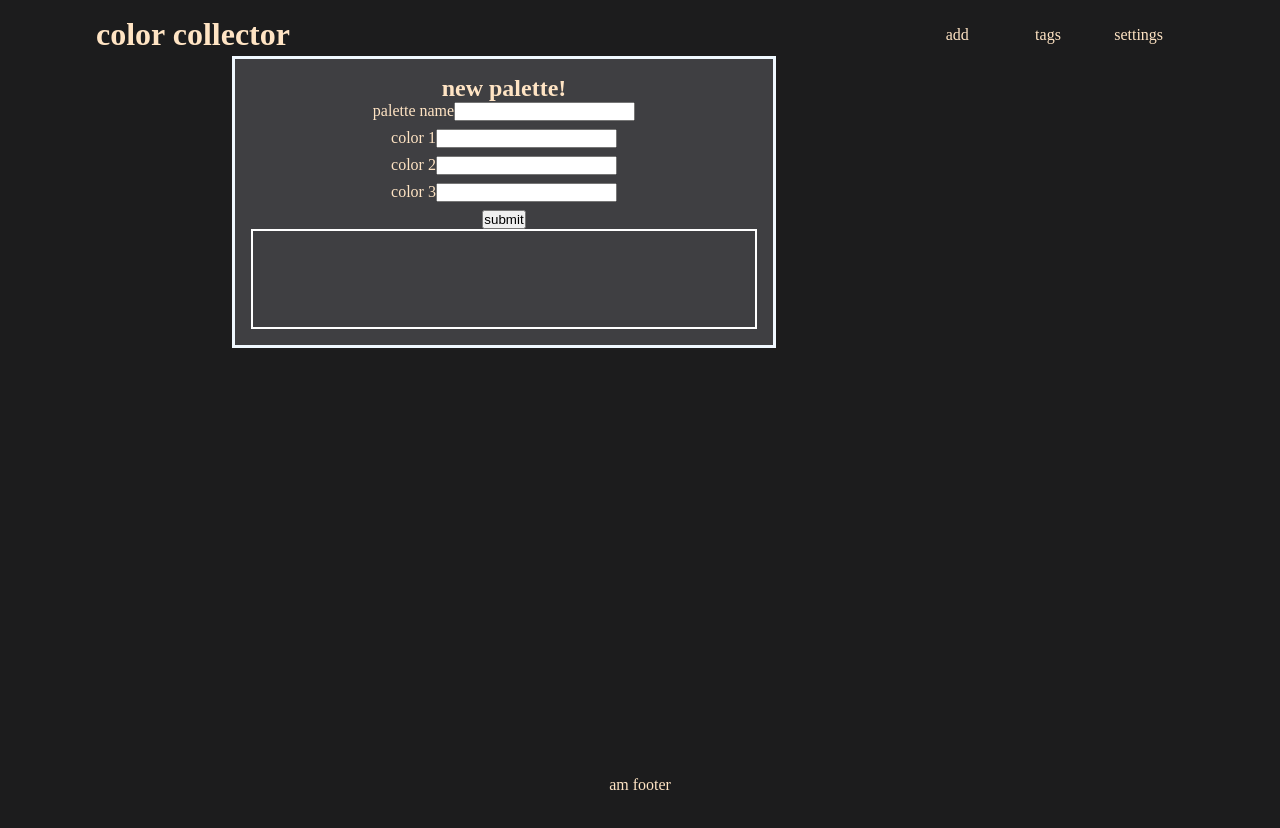
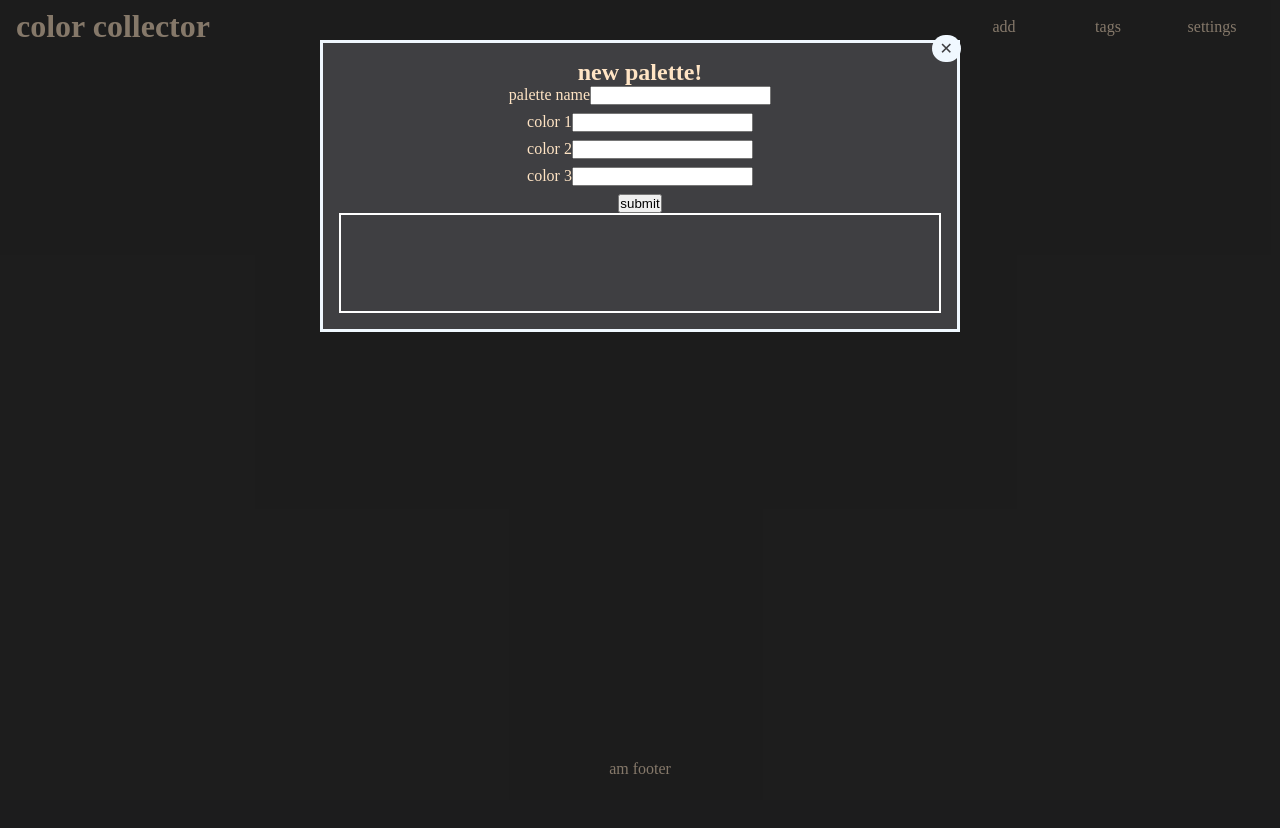
Before and after one commit to mistyb01/color-collector, a React (Create React App) app: page / in a window 1280 px wide. Both pictures are taken after a click on the element "add". Shown: the top 828 px of the page. After the commit the page ends 800 px from the top, so only its background shows below. Built offline with nearby package versions, Linux system fonts and the light colour scheme.

Commit message:
css edits

```diff
--- a/src/AddPopup.js
+++ b/src/AddPopup.js
@@ -1,9 +1,9 @@
 import React from 'react';
 import './App.css';
-function AddPopup({handlePaletteAdd, setPaletteName, colorList, setColorList}) {
+function AddPopup({handlePaletteAdd, setPaletteName, colorList,
+  setColorList, setAddWindow}) {
 
   function handlePaletteName(e) {
-    // console.log(e.target.value);
     setPaletteName(e.target.value);
   }
 
@@ -14,9 +14,14 @@ function AddPopup({handlePaletteAdd, setPaletteName, colorList, setColorList}) {
     setColorList(colorArr);
   }
 
+  function handleWindowClose() {
+    setAddWindow(current => !current)
+  }
+
   return (
     <>
       <section id="add-popup">
+          <div className='delete-btn' onClick={handleWindowClose}>&#10005;</div>
           <h1>new palette!</h1>
           <form onSubmit={handlePaletteAdd}>
             <label>
--- a/src/App.css
+++ b/src/App.css
@@ -10,14 +10,15 @@ body {
 }
 
 #root {
+    width: 100%;
     position: relative;
     min-height: 100vh;
-    margin: 1rem 6rem;
 }
 
 header{
     display: grid;
     grid-template-columns: 3fr 1fr;
+    padding: 0.5rem 1rem;
 }
 nav {
     display: grid;
@@ -35,10 +36,15 @@ footer {
     text-align: center;
 }
 
+main {
+    width: 80%;
+    margin: auto;
+}
 #gallery {
     display: flex;
     flex-direction: row;
     flex-wrap:wrap;
+    justify-content: center;
     column-gap: 2rem;
     row-gap: 2rem;
     margin-top: 2rem;
@@ -54,13 +60,14 @@ footer {
 #add-popup {
     position: absolute;
     top: 5%;
+    left: 50%;
     width: 50%;
-    left: 12.5%;
+    margin-left: -25%;
     padding: 1rem;
     background-color: rgb(63, 63, 66);
     border: 3px solid aliceblue;
     text-align: center;
-    z-index: 2;
+    z-index: 3;
 }
 
 #add-popup form {
@@ -69,13 +76,22 @@ footer {
     row-gap: 0.5rem;
     align-items:center;
 }
+
+.dark-overlay {
+    position: absolute;
+    background: rgba(29, 29, 29, 0.539);
+    width: 100%;
+    height: 100%;
+    top: 0px;
+    z-index: 2;
+}
 .palette-container {
     position: relative;
 
 }
 .delete-btn {
     position: absolute;
-    top: -0.33rem;
+    top: -0.5rem;
     right: -0.25rem;
     color: rgb(63, 63, 66);
     background-color: aliceblue;
--- a/src/App.jsx
+++ b/src/App.jsx
@@ -41,6 +41,9 @@ function App() {
       addWindow = {addWindow}
       setAddWindow = {setAddWindow}
     />
+    {addWindow && (
+        <div className="dark-overlay"></div>
+    )}
     <main>
       {addWindow && (
         <AddPopup
@@ -49,8 +52,10 @@ function App() {
           setColorList={setColorList}
           paletteName={paletteName}
           setPaletteName={setPaletteName}
+          setAddWindow={setAddWindow}
         />
       )}
+
 
     <section id="gallery">
         <Palette
--- a/src/Palette.js
+++ b/src/Palette.js
@@ -11,7 +11,7 @@ function Palette({paletteList}) {
     <>
     {paletteList.map((palette, index) => (
       <div className='palette-container'>
-        <div className='delete-btn' onClick={deletePalette}>&#10005;</div>
+        {/* <div className='delete-btn' onClick={deletePalette}>&#10005;</div> */}
         <div className='color-palette'>
           {palette.colors.map((color, index) => (
             <div style={{ 'backgroundColor': color }} >&nbsp;</div>
```
Also changed, not shown: 1 other file (tests, documents, lock files or other folders).
